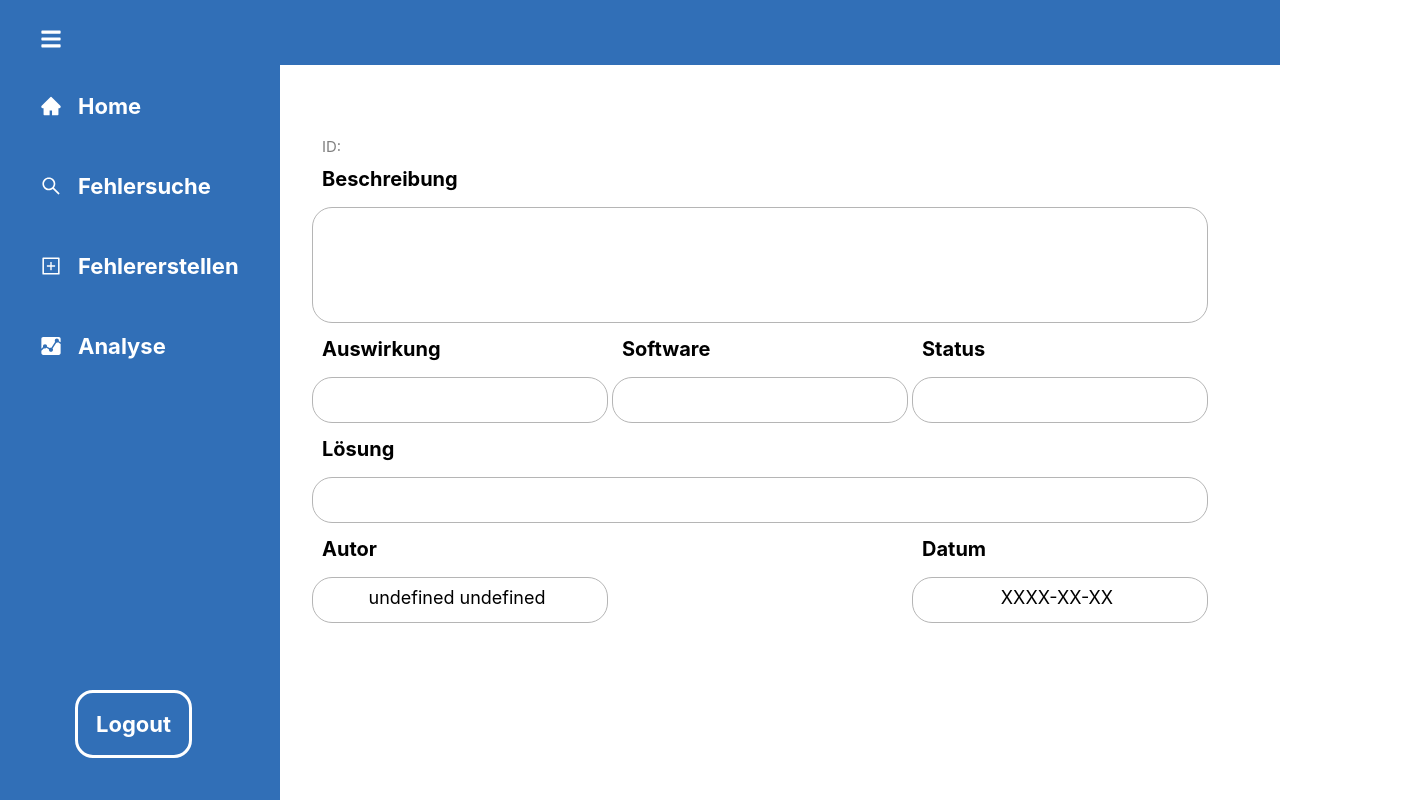
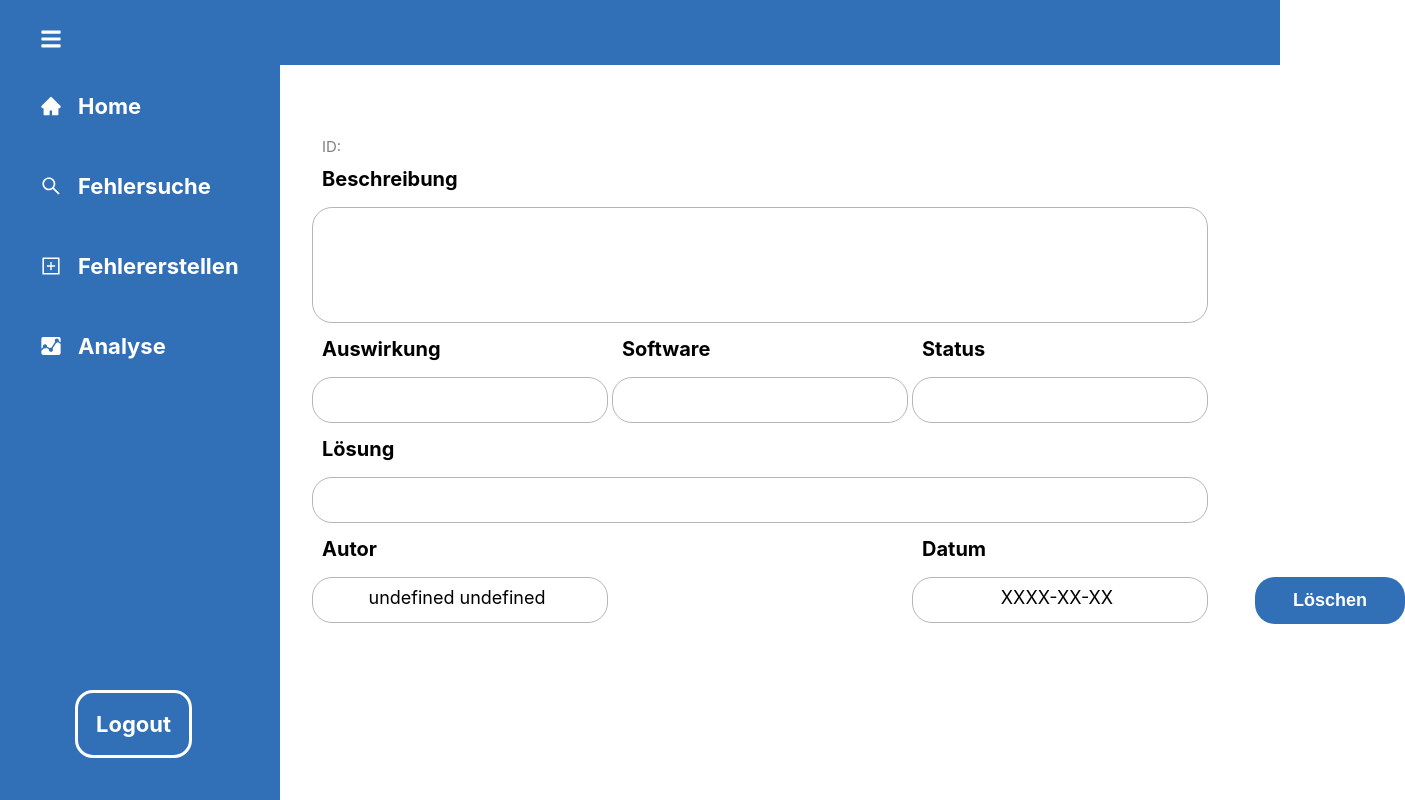
Before and after one commit to HuSchKa2020/Studienarbeit, a React (Create React App) app in the folder client/: page /fehler/ansicht/1 in a window 1280 px wide. Shown: the whole page, 1405 px wide, since content can reach past the window. Built offline with nearby package versions, Linux system fonts and the light colour scheme; no server answers.

Commit message:
Löschen eines Fehlers ist möglich
Nach dem Löschen wird man zur Suchenseite weitergeleitet.

```diff
--- a/client/src/components/EinzelnerFehler.js
+++ b/client/src/components/EinzelnerFehler.js
@@ -1,7 +1,10 @@
 import React from "react";
 import { useEffect, useState } from "react";
 import { useHistory } from "react-router-dom";
-import { URL_GET_ID_FEHLERSUCHE } from "../constants";
+import {
+  URL_GET_ID_FEHLERSUCHE,
+  URL_DELETE_FEHLERLOESCHEN,
+} from "../constants";
 
 import "./Fehleransicht.css";
 
@@ -33,8 +36,25 @@ const Fehler = () => {
     getFehler();
   }, []);
 
+  const deleteFehler = async (fehlerid) => {
+    try {
+      const deleteFehler = await fetch(URL_DELETE_FEHLERLOESCHEN + fehlerid, {
+        method: "DELETE",
+      });
+
+      const json = await deleteFehler.json();
+      if (json.error === false) {
+        window.location.href = "/fehler";
+      } else {
+        console.log("Löschen war nicht erfolgreich");
+      }
+    } catch (error) {
+      console.log(error.message);
+    }
+  };
+
   return (
-    <article className="grid-box">
+    <article className="grid-box" key={fehler.fehlerid}>
       <div className="box-ID">
         <p id="einzelFehlerID">ID: {fehler.fehlerid}</p>
       </div>
@@ -87,6 +107,14 @@ const Fehler = () => {
           {fehler.erstellt_am.substring(0, 10)}
         </p>
       </div>
+      <div id="box-Button">
+        <button
+          className="LoeschenButton"
+          onClick={() => deleteFehler(fehler.fehlerid)}
+        >
+          Löschen
+        </button>
+      </div>
     </article>
   );
 };
--- a/client/src/components/Fehleransicht.css
+++ b/client/src/components/Fehleransicht.css
@@ -3,7 +3,7 @@
   margin: 20px 310px;
   display: grid;
   grid-template-columns: 300px 300px 300px;
-  grid-template-rows: 50px 20px 50px 120px 50px 50px 50px 50px 50px 50px;
+  grid-template-rows: 50px 20px 50px 120px 50px 50px 50px 50px 50px 50px 50px;
 }
 
 .einFehlerUeber {
@@ -193,3 +193,25 @@
   border-radius: 20px;
   vertical-align: center;
 }
+
+#box-Button {
+  grid-row-start: 10;
+  grid-column-start: 4;
+}
+
+.LoeschenButton {
+  margin-left: 45px;
+  margin-top: 2px;
+  width: 150px;
+  height: 47px;
+  font-size: 18px;
+  font-weight: bold;
+  background-color: #316fb7;
+  color: white;
+  border-radius: 20px;
+  border: 0;
+}
+
+.LoeschenButton:hover {
+  background-color: rgb(255, 0, 0);
+}
--- a/client/src/constants.js
+++ b/client/src/constants.js
@@ -9,6 +9,7 @@ export const URL_GET_LOGOUT = ROOT_URL + "/user/logout";
 export const URL_GET_FEHLERSUCHE = ROOT_URL + "/fehler";
 export const URL_POST_FEHLERERSTELLEN = ROOT_URL + "/fehler";
 export const URL_GET_ID_FEHLERSUCHE = ROOT_URL + "/fehler/";
+export const URL_DELETE_FEHLERLOESCHEN = ROOT_URL + "/fehler/";
 
 //SOFTWARE
 export const URL_GET_SOFTWARE = ROOT_URL + "/software";
```
